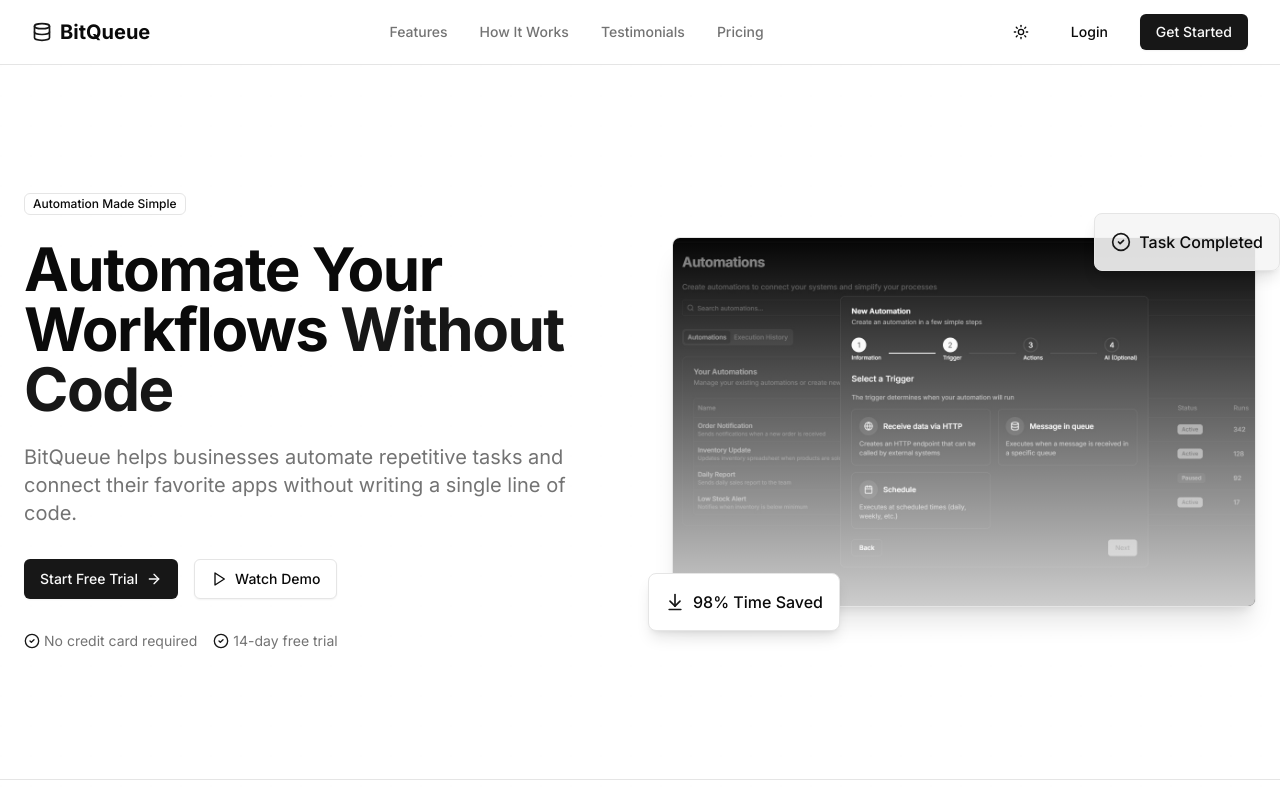
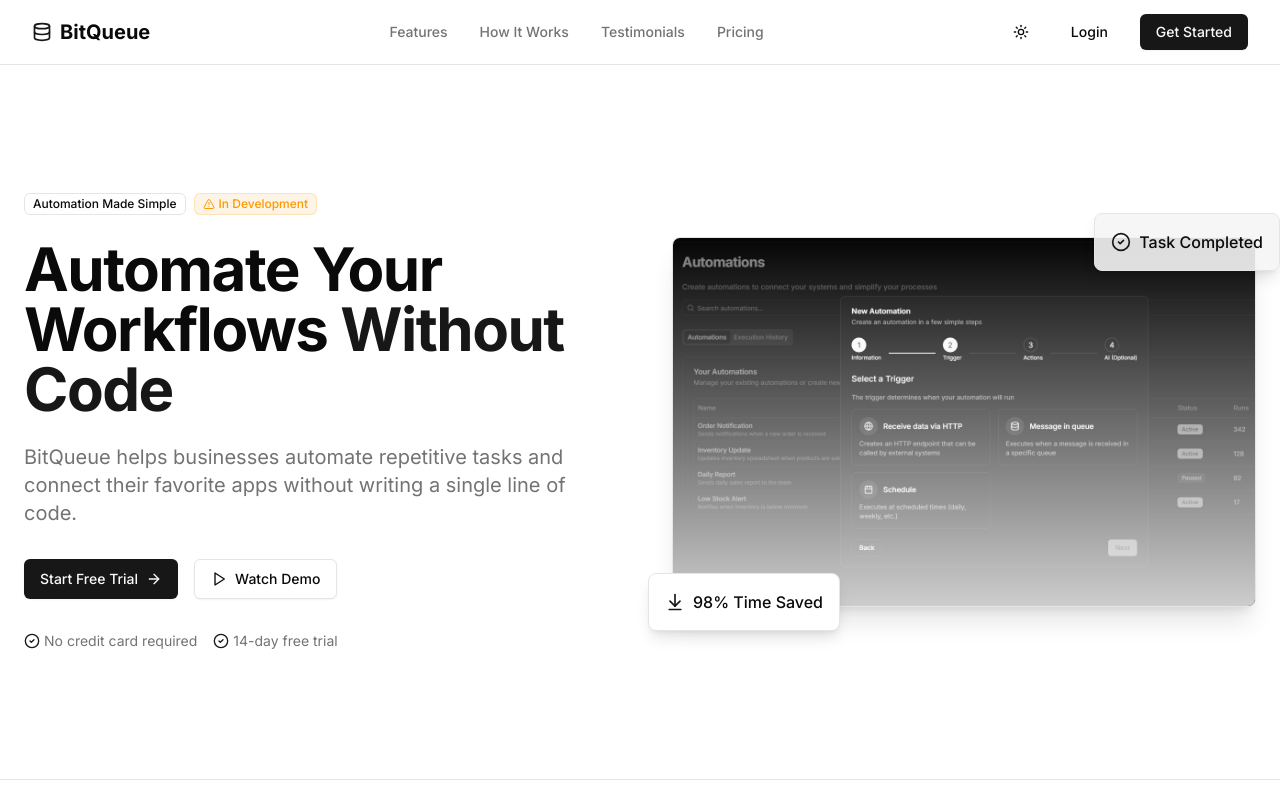
Before and after one commit to gabrielalmir/bitqueue, a Next.js app in the folder frontend/: page / in a window 1280 px wide. Shown: the top 800 px of the page. Built offline with nearby package versions, Linux system fonts and the light colour scheme.

Commit message:
feat: add "In Development" badge to homepage for enhanced visibility of ongoing features

```diff
--- a/frontend/src/app/page.tsx
+++ b/frontend/src/app/page.tsx
@@ -16,6 +16,7 @@ import {
   MessageSquare,
   Play,
   Sparkles,
+  TriangleAlertIcon,
   Workflow,
   Zap,
 } from "lucide-react"
@@ -89,9 +90,14 @@ export default function Home() {
 
           <div className="container px-4 md:px-6 flex flex-col lg:flex-row py-16 md:py-24 lg:py-32 gap-8 lg:gap-16 items-center">
             <div className="flex flex-col gap-6 lg:w-1/2">
-              <Badge className="w-fit" variant="outline">
-                Automation Made Simple
-              </Badge>
+              <div className="flex gap-2">
+                <Badge className="w-fit" variant="outline">
+                  Automation Made Simple
+                </Badge>
+                <Badge className="w-fit bg-amber-500/10 text-amber-500 border-amber-500/20" variant="outline">
+                  <TriangleAlertIcon /> In Development
+                </Badge>
+              </div>
               <h1 className="text-4xl sm:text-5xl md:text-6xl font-bold tracking-tight">
                 Automate Your Workflows <span className="text-primary">Without Code</span>
               </h1>
```
